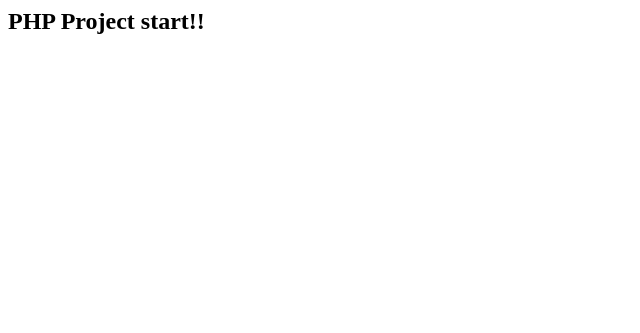
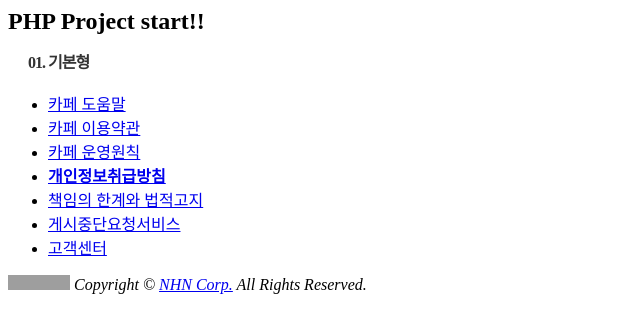
Before and after one commit to pangpang815/Icebox, a PHP site: page /webapp/index.php in a window 1280 px wide. Shown: the top 333 px of the page, without its empty margins (0-640 px from the left). Run offline with PHP 8.4, Linux system fonts and the light colour scheme; grey boxes are pictures that could not be loaded.

Commit message:
css 추가

```diff
--- a/webapp/common/footer/footer.php
+++ b/webapp/common/footer/footer.php
@@ -1,3 +1,28 @@
-<?php
-
-?>
+<!-- UI Object -->
+<h2 style="margin:20px;color:#333;font-family:NanumGothic;font-size:16px;font-weight:bold;line-height:16px;letter-spacing:-1px">01. 기본형</h2>
+<!-- Footer -->
+<div id="footer">
+	<ul>
+	<li class="frst">
+		<a href="#" target="_blank">카페 도움말</a></li>
+	<li>
+		<a href="#" target="_blank">카페 이용약관</a></li>
+	<li>
+		<a href="#" target="_blank">카페 운영원칙</a></li>
+	<li>
+		<a href="#" target="_blank"><strong>개인정보취급방침</strong></a></li>
+	<li>
+		<a href="#" target="_blank">책임의 한계와 법적고지</a></li>
+	<li>
+		<a href="#" target="_blank">게시중단요청서비스</a></li>
+	<li>
+		<a href="#" target="_blank">고객센터</a></li>
+	</ul>
+	<address>
+		<a href="#" target="_blank" class="logo"><img src="http://static.naver.com/common/footer/logo_nhn.gif" width="62" height="15" alt="NHN"></a>
+		<em>Copyright ©</em>
+		<a href="#" target="_blank">NHN Corp.</a>
+		<span>All Rights Reserved.</span>
+	</address>
+</div>
+<!-- //Footer -->
```
Also changed, not shown: css/common.css (+23 -0 lines).
